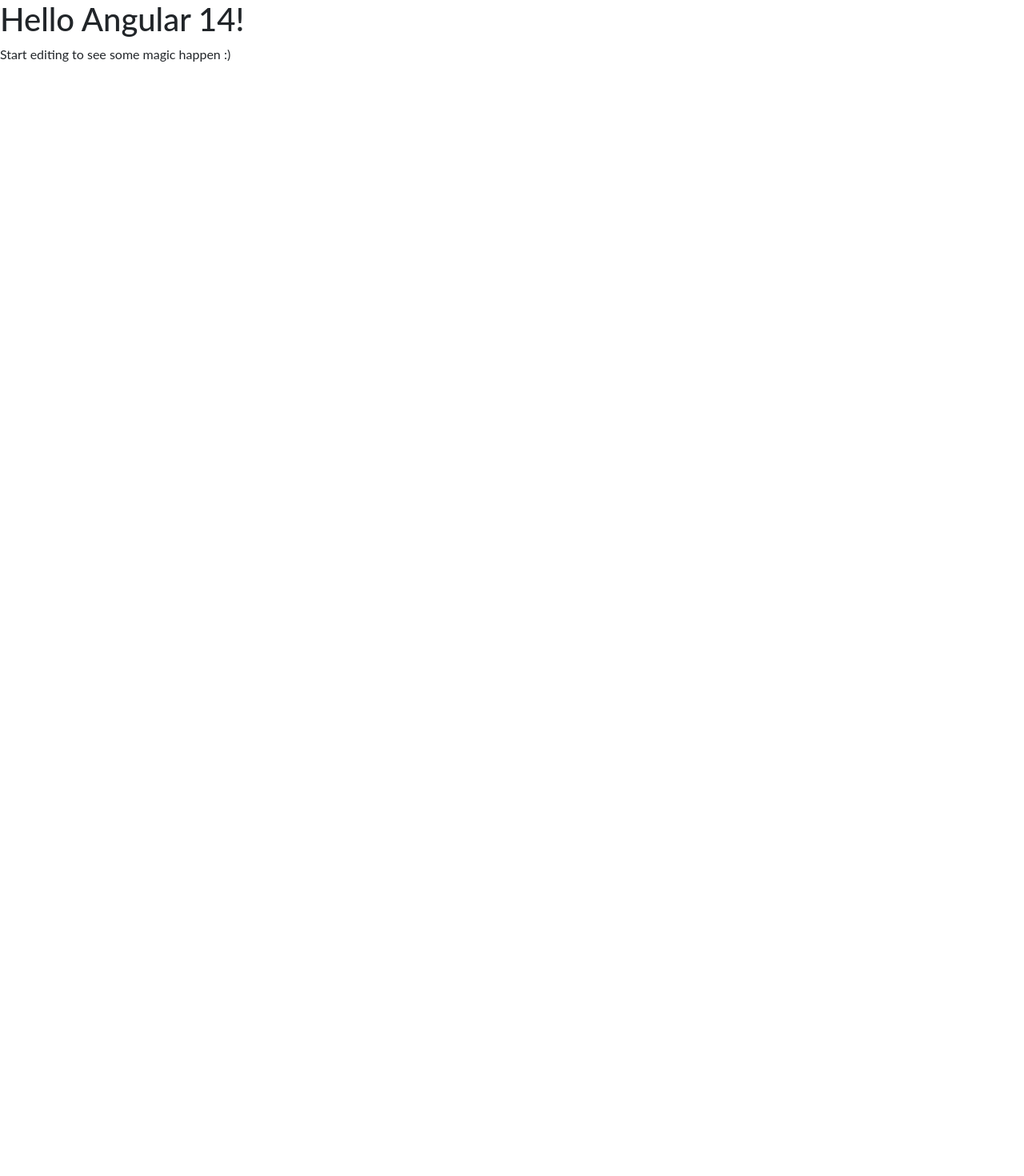
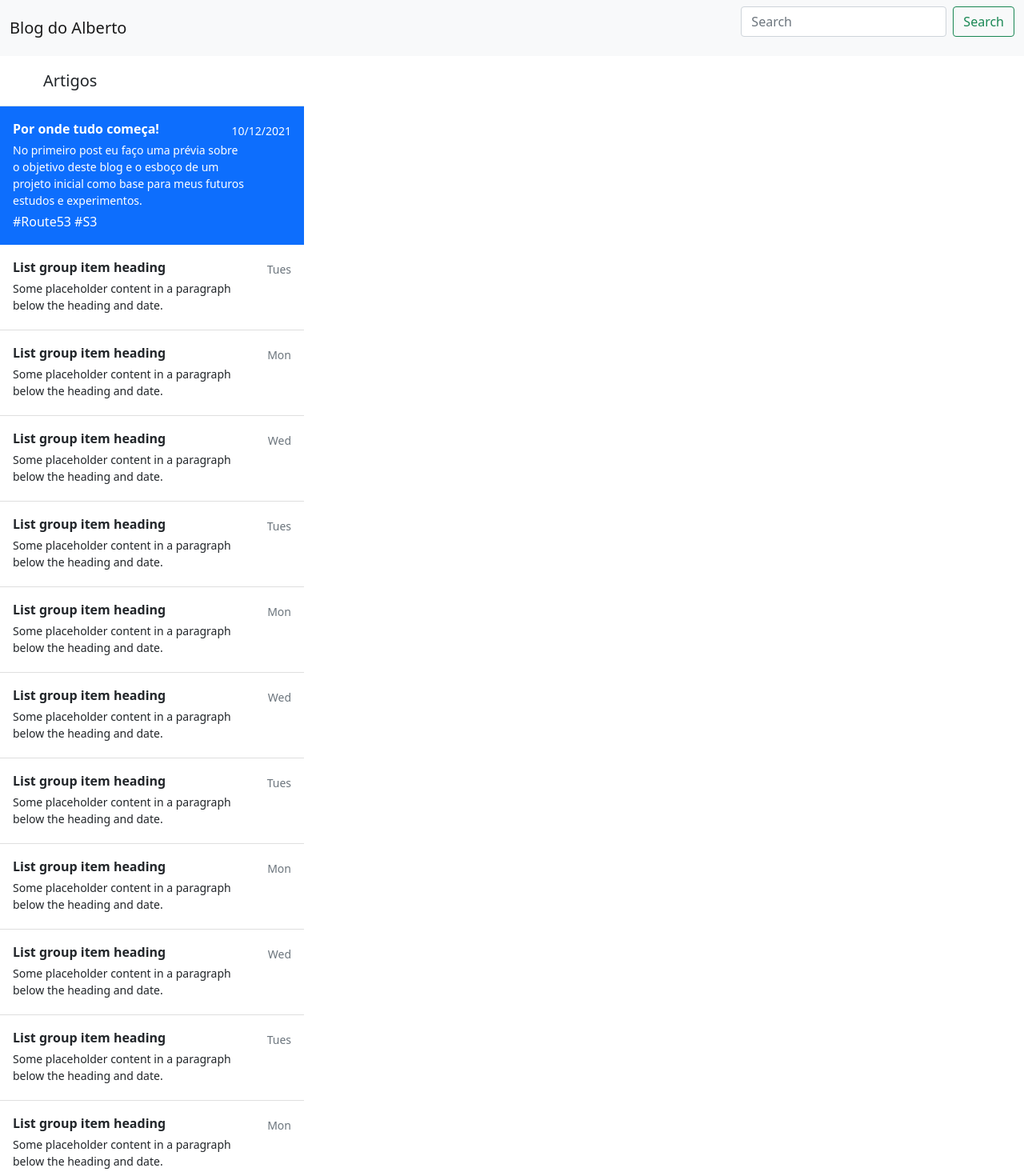
Before and after one commit to albertosfernandes/PersonBlog, an Angular app: page / in a window 1280 px wide. Shown: the top 1470 px of the page at 80% size. Before the commit the page ends 800 px from the top, so only its background shows below. Built offline with nearby package versions, Linux system fonts and the light colour scheme.

Commit message:
4 files modified, 6 added

```diff
--- a/angular.json
+++ b/angular.json
@@ -23,7 +23,6 @@
               "src/assets"
             ],
             "styles": [
-              "node_modules/bootstrap/dist/css/bootstrap.min.css",
               "src/styles.css"
             ],
             "scripts": [
--- a/src/app/app.component.html
+++ b/src/app/app.component.html
@@ -1,4 +1,3 @@
-<hello name="{{ name }}"></hello>
-<p>
-  Start editing to see some magic happen :)
-</p>
+<app-navheader></app-navheader>
+<app-sidebar></app-sidebar>
+<app-footer></app-footer>
--- /dev/null
+++ b/src/app/layout/footer/footer.component.html
@@ -0,0 +1,14 @@
+
+<footer class="d-flex flex-wrap justify-content-between align-items-center py-3 my-4 border-top">
+  <div class="col-md-4 d-flex align-items-center">
+    <a href="/" class="mb-3 me-2 mb-md-0 text-muted text-decoration-none lh-1">
+      <svg class="bi" width="30" height="24"><use xlink:href="#bootstrap"></use></svg>
+    </a>
+    <span class="text-muted">© 2021 Company, Inc</span>
+  </div>
+
+  <ul class="nav col-md-4 justify-content-end list-unstyled d-flex">
+    <li class="ms-3"><a class="text-muted" href="#"><svg class="bi" width="24" height="24"><use xlink:href="#twitter"></use></svg></a></li>
+    <li class="ms-3"><a class="text-muted" href="#"><svg class="bi" width="24" height="24"><use xlink:href="#instagram"></use></svg></a></li>
+  </ul>
+</footer>
--- /dev/null
+++ b/src/app/layout/footer/footer.component.ts
@@ -0,0 +1,8 @@
+import { Component } from '@angular/core';
+
+@Component({
+  selector: 'app-footer',
+  templateUrl: './footer.component.html',
+  styles: [],
+})
+export class FooterComponent {}
--- /dev/null
+++ b/src/app/layout/header/navheader.component.html
@@ -0,0 +1,28 @@
+<nav class="navbar navbar-expand-lg navbar-light bg-light">
+  <div class="container-fluid">
+    <a class="navbar-brand" href="#">Blog do Alberto</a>
+    <button
+      class="navbar-toggler"
+      type="button"
+      data-bs-toggle="collapse"
+      data-bs-target="#navbarSupportedContent"
+      aria-controls="navbarSupportedContent"
+      aria-expanded="false"
+      aria-label="Toggle navigation"
+    >
+      <span class="navbar-toggler-icon"></span>
+    </button>
+    <div class="collapse navbar-collapse" id="navbarSupportedContent">
+      <ul class="navbar-nav me-auto mb-2 mb-lg-0"></ul>
+      <form class="d-flex">
+        <input
+          class="form-control me-2"
+          type="search"
+          placeholder="Search"
+          aria-label="Search"
+        />
+        <button class="btn btn-outline-success" type="submit">Search</button>
+      </form>
+    </div>
+  </div>
+</nav>
--- /dev/null
+++ b/src/app/layout/header/navheader.component.ts
@@ -0,0 +1,8 @@
+import { Component } from '@angular/core';
+
+@Component({
+  selector: 'app-navheader',
+  templateUrl: './navheader.component.html',
+  styles: [],
+})
+export class NavHeaderComponent {}
--- /dev/null
+++ b/src/app/layout/sidebar/sidebar.component.html
@@ -0,0 +1,150 @@
+<div
+  class="d-flex flex-column align-items-stretch flex-shrink-0 bg-white"
+  style="width: 380px;"
+>
+  <a
+    href="/"
+    class="
+      d-flex
+      align-items-center
+      flex-shrink-0
+      p-3
+      link-dark
+      text-decoration-none
+      border-bottom
+    "
+  >
+    <svg class="bi me-2" width="30" height="24">
+      <use xlink:href="#bootstrap"></use>
+    </svg>
+    <span class="fs-5 fw-semibold">Artigos</span>
+  </a>
+  <div class="list-group list-group-flush border-bottom scrollarea">
+    <a
+      href="#"
+      class="list-group-item list-group-item-action active py-3 lh-tight"
+      aria-current="true"
+    >
+      <div class="d-flex w-100 align-items-center justify-content-between">
+        <strong class="mb-1">Por onde tudo começa!</strong>
+        <small>10/12/2021</small>
+      </div>
+      <div class="col-10 mb-1 small">
+        No primeiro post eu faço uma prévia sobre o objetivo deste blog e o esboço de um projeto inicial como base para meus futuros estudos e experimentos.
+      </div>
+        <span>#Route53 #S3</span>
+    </a>
+    <a href="#" class="list-group-item list-group-item-action py-3 lh-tight">
+      <div class="d-flex w-100 align-items-center justify-content-between">
+        <strong class="mb-1">List group item heading</strong>
+        <small class="text-muted">Tues</small>
+      </div>
+      <div class="col-10 mb-1 small">
+        Some placeholder content in a paragraph below the heading and date.
+      </div>
+    </a>
+    <a href="#" class="list-group-item list-group-item-action py-3 lh-tight">
+      <div class="d-flex w-100 align-items-center justify-content-between">
+        <strong class="mb-1">List group item heading</strong>
+        <small class="text-muted">Mon</small>
+      </div>
+      <div class="col-10 mb-1 small">
+        Some placeholder content in a paragraph below the heading and date.
+      </div>
+    </a>
+
+    <a
+      href="#"
+      class="list-group-item list-group-item-action py-3 lh-tight"
+      aria-current="true"
+    >
+      <div class="d-flex w-100 align-items-center justify-content-between">
+        <strong class="mb-1">List group item heading</strong>
+        <small class="text-muted">Wed</small>
+      </div>
+      <div class="col-10 mb-1 small">
+        Some placeholder content in a paragraph below the heading and date.
+      </div>
+    </a>
+    <a href="#" class="list-group-item list-group-item-action py-3 lh-tight">
+      <div class="d-flex w-100 align-items-center justify-content-between">
+        <strong class="mb-1">List group item heading</strong>
+        <small class="text-muted">Tues</small>
+      </div>
+      <div class="col-10 mb-1 small">
+        Some placeholder content in a paragraph below the heading and date.
+      </div>
+    </a>
+    <a href="#" class="list-group-item list-group-item-action py-3 lh-tight">
+      <div class="d-flex w-100 align-items-center justify-content-between">
+        <strong class="mb-1">List group item heading</strong>
+        <small class="text-muted">Mon</small>
+      </div>
+      <div class="col-10 mb-1 small">
+        Some placeholder content in a paragraph below the heading and date.
+      </div>
+    </a>
+    <a
+      href="#"
+      class="list-group-item list-group-item-action py-3 lh-tight"
+      aria-current="true"
+    >
+      <div class="d-flex w-100 align-items-center justify-content-between">
+        <strong class="mb-1">List group item heading</strong>
+        <small class="text-muted">Wed</small>
+      </div>
+      <div class="col-10 mb-1 small">
+        Some placeholder content in a paragraph below the heading and date.
+      </div>
+    </a>
+    <a href="#" class="list-group-item list-group-item-action py-3 lh-tight">
+      <div class="d-flex w-100 align-items-center justify-content-between">
+        <strong class="mb-1">List group item heading</strong>
+        <small class="text-muted">Tues</small>
+      </div>
+      <div class="col-10 mb-1 small">
+        Some placeholder content in a paragraph below the heading and date.
+      </div>
+    </a>
+    <a href="#" class="list-group-item list-group-item-action py-3 lh-tight">
+      <div class="d-flex w-100 align-items-center justify-content-between">
+        <strong class="mb-1">List group item heading</strong>
+        <small class="text-muted">Mon</small>
+      </div>
+      <div class="col-10 mb-1 small">
+        Some placeholder content in a paragraph below the heading and date.
+      </div>
+    </a>
+    <a
+      href="#"
+      class="list-group-item list-group-item-action py-3 lh-tight"
+      aria-current="true"
+    >
+      <div class="d-flex w-100 align-items-center justify-content-between">
+        <strong class="mb-1">List group item heading</strong>
+        <small class="text-muted">Wed</small>
+      </div>
+      <div class="col-10 mb-1 small">
+        Some placeholder content in a paragraph below the heading and date.
+      </div>
+    </a>
+    <a href="#" class="list-group-item list-group-item-action py-3 lh-tight">
+      <div class="d-flex w-100 align-items-center justify-content-between">
+        <strong class="mb-1">List group item heading</strong>
+        <small class="text-muted">Tues</small>
+      </div>
+      <div class="col-10 mb-1 small">
+        Some placeholder content in a paragraph below the heading and date.
+      </div>
+    </a>
+    <a href="#" class="list-group-item list-group-item-action py-3 lh-tight">
+      <div class="d-flex w-100 align-items-center justify-content-between">
+        <strong class="mb-1">List group item heading</strong>
+        <small class="text-muted">Mon</small>
+      </div>
+      <div class="col-10 mb-1 small">
+        Some placeholder content in a paragraph below the heading and date.
+      </div>
+    </a>
+  </div>
+</div>
--- /dev/null
+++ b/src/app/layout/sidebar/sidebar.component.ts
@@ -0,0 +1,8 @@
+import { Component } from '@angular/core';
+
+@Component({
+  selector: 'app-sidebar',
+  templateUrl: './sidebar.component.html',
+  styles: [],
+})
+export class SidebarComponent {}
--- a/src/styles.css
+++ b/src/styles.css
@@ -1 +1,2 @@
 /* Add application styles & imports to this file! */
+@import '~bootstrap/dist/css/bootstrap.min.css';
```
Also changed, not shown: src/app/app.module.ts (+9 -1 lines).
